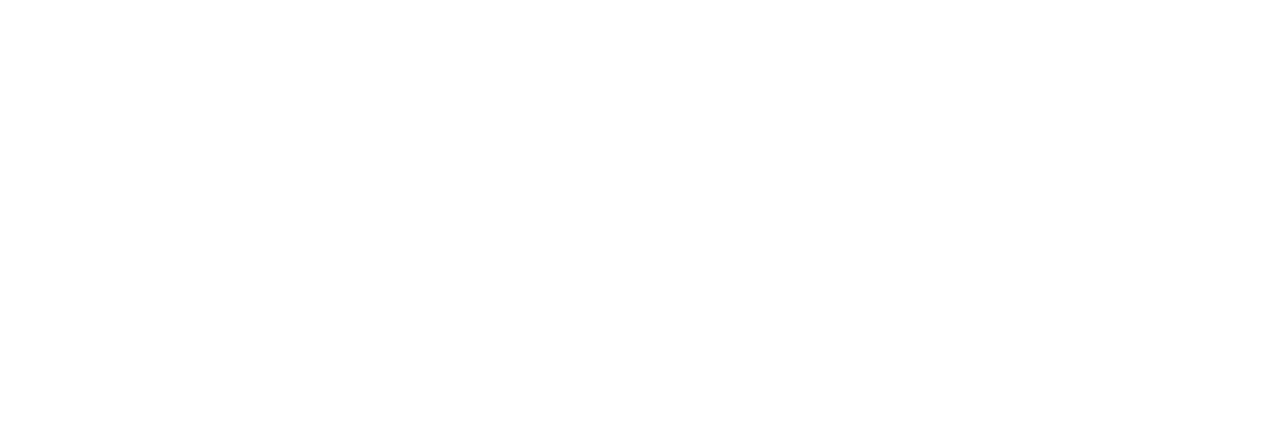
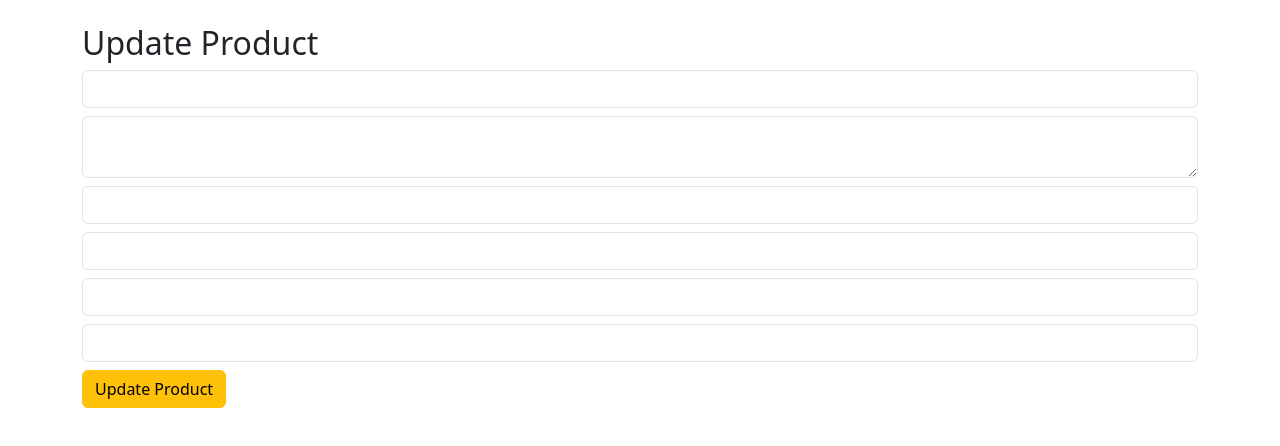
Before and after one commit to roumya-ranjan/Ai_Powered_E-commerce_Platform, a React (Vite) app in the folder frontend/smart-commerce-frontend/: page /products/update/1 in a window 1280 px wide. Before the commit this address had no page. Shown: the top 446 px of the page. Built offline with nearby package versions, Linux system fonts and the light colour scheme; no server answers.

Commit message:
Add update product feature in React

```diff
--- a/frontend/smart-commerce-frontend/src/App.jsx
+++ b/frontend/smart-commerce-frontend/src/App.jsx
@@ -4,6 +4,7 @@
 import Products from "./pages/Products";
 import ProductDetails from "./pages/ProductDetails";
 import AddProduct from "./pages/AddProduct";
+import UpdateProduct from "./pages/UpdateProduct";
 import Orders from "./pages/Orders";
 import PlaceOrder from "./pages/PlaceOrder";
 import Payments from "./pages/Payments";
@@ -21,6 +22,7 @@
         <Route path="/products" element={<Products />} />
         <Route path="/products/:id" element={<ProductDetails />} />
         <Route path="/products/add" element={<AddProduct />} />
+        <Route path="/products/update/:id" element={<UpdateProduct />} />
          <Route path="/orders" element={<Orders />} />
          <Route path="/orders/add" element={<PlaceOrder />} />
         <Route path="/payments" element={<Payments />} />
--- a/frontend/smart-commerce-frontend/src/pages/Products.jsx
+++ b/frontend/smart-commerce-frontend/src/pages/Products.jsx
@@ -46,6 +46,13 @@
                                 >
                                     View
                                 </Link>
+
+                                <Link
+                                    className="btn btn-warning btn-sm ms-2"
+                                     to={`/products/update/${product.id}`}
+                                 >
+                                     Edit
+                                 </Link>
                             </td>
                         </tr>
                     ))}
--- /dev/null
+++ b/frontend/smart-commerce-frontend/src/pages/UpdateProduct.jsx
@@ -0,0 +1,75 @@
+import { useEffect, useState } from "react";
+import { useNavigate, useParams } from "react-router-dom";
+import api from "../services/api";
+
+function UpdateProduct() {
+    const { id } = useParams();
+    const navigate = useNavigate();
+
+    const [product, setProduct] = useState({
+        name: "",
+        description: "",
+        price: "",
+        stockQuantity: "",
+        category: "",
+        imageUrl: ""
+    });
+
+    useEffect(() => {
+        api.get(`/api/products/${id}`)
+            .then((response) => {
+                setProduct(response.data);
+            })
+            .catch((error) => {
+                console.error("Error fetching product:", error);
+                alert("Product not found");
+            });
+    }, [id]);
+
+    const handleChange = (e) => {
+        setProduct({
+            ...product,
+            [e.target.name]: e.target.value
+        });
+    };
+
+    const handleSubmit = (e) => {
+        e.preventDefault();
+
+        api.put(`/api/products/${id}`, product)
+            .then((response) => {
+                alert(response.data);
+                navigate("/products");
+            })
+            .catch((error) => {
+                console.error("Error updating product:", error);
+                alert("Failed to update product");
+            });
+    };
+
+    return (
+        <div className="container mt-4">
+            <h2>Update Product</h2>
+
+            <form onSubmit={handleSubmit}>
+                <input className="form-control mb-2" name="name" value={product.name} onChange={handleChange} />
+
+                <textarea className="form-control mb-2" name="description" value={product.description} onChange={handleChange}></textarea>
+
+                <input className="form-control mb-2" type="number" name="price" value={product.price} onChange={handleChange} />
+
+                <input className="form-control mb-2" type="number" name="stockQuantity" value={product.stockQuantity} onChange={handleChange} />
+
+                <input className="form-control mb-2" name="category" value={product.category} onChange={handleChange} />
+
+                <input className="form-control mb-2" name="imageUrl" value={product.imageUrl} onChange={handleChange} />
+
+                <button className="btn btn-warning" type="submit">
+                    Update Product
+                </button>
+            </form>
+        </div>
+    );
+}
+
+export default UpdateProduct;
```
